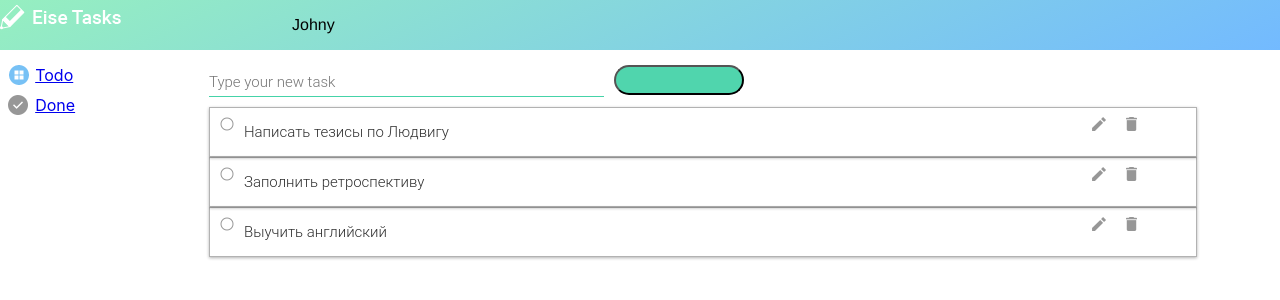
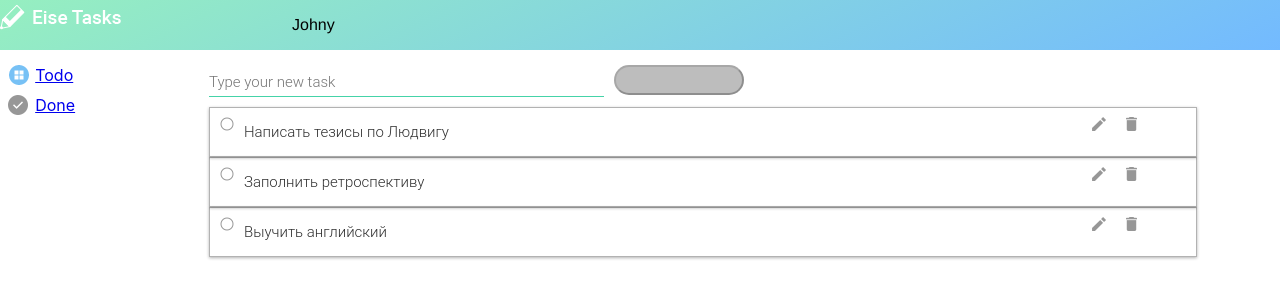
Before and after one commit to Arberesto/front-end-project, a React (Create React App) app in the folder taskmanager/: page / in a window 1280 px wide. Shown: the top 300 px of the page. Built offline with nearby package versions, Linux system fonts and the light colour scheme.

Commit message:
try to change button

```diff
--- a/taskmanager/src/components/Button/Button.js
+++ b/taskmanager/src/components/Button/Button.js
@@ -4,23 +4,37 @@ import './style.css';
 
 export default class Button extends React.Component {
     render() {
-        return(
-            <React.Fragment>
-            <button onClick = {this.props.onClick}
-                    className={`button${this.props.className ? ` ${this.props.className}` : ''}`} value={`${this.props.text ? `${this.props.text}` : ``}`}>
-            </button>
-            </React.Fragment>
+        if (this.props.disabled) {
+            return (
+                <React.Fragment>
+                    <button onClick={this.props.onClick}
+                            className={`button${this.props.className ? ` ${this.props.className}` : ''}`}
+                            disabled={"disabled"} value={`${this.props.text ? `${this.props.text}` : ``}`}>
+                    </button>
+                </React.Fragment>
             );
+        } else {
+            return (
+                <React.Fragment>
+                    <button onClick={this.props.onClick}
+                            className={`button${this.props.className ? ` ${this.props.className}` : ''}`}
+                            value={`${this.props.text ? `${this.props.text}` : ``}`}>
+                    </button>
+                </React.Fragment>
+            );
+        }
     };
 };
 
 Button.propTypes = {
     onClick:PropTypes.func,
     className:PropTypes.string,
+    disabled:PropTypes.bool,
     text:PropTypes.string
 };
 
 Button.defaultProps = {
     className:'',
-    text: ''
+    text: '',
+    disabled: ''
 };
--- a/taskmanager/src/layouts/base/components/form/Form.js
+++ b/taskmanager/src/layouts/base/components/form/Form.js
@@ -9,7 +9,7 @@ export default class Form extends React.Component {
 
     constructor(props) {
         super(props);
-        this.state = {task: '', buttonIs:'form__button_disabled'};
+        this.state = {task: ''};
         this.onChangeTask = this.onChangeTask.bind(this);
         this.onSubmit = this.onSubmit.bind(this);
     }
@@ -18,9 +18,11 @@ export default class Form extends React.Component {
         this.setState({task: event.target.value},
             () => {
             if (this.state.task === '') {
-                this.setState({buttonIs: 'form__button_disabled'});
+                document.getElementsByClassName('form__button')
+                    .item(0).setAttribute('disabled', 'disabled');
             } else {
-                this.setState({buttonIs: ''});
+                document.getElementsByClassName('form__button')
+                    .item(0).removeAttribute('disabled');
             }
         });
     }
@@ -34,6 +36,8 @@ export default class Form extends React.Component {
             "description":  this.state.task
             }, ...this.props.list]);
         this.setState({task: ''});
+        document.getElementsByClassName('form__button')
+            .item(0).setAttribute('disabled', 'disabled');
     }
 
     render() {
@@ -42,7 +46,7 @@ export default class Form extends React.Component {
               <form onSubmit={this.onSubmit} className='form'>
                   <input type="text" className='form__input' value={this.state.task}
                          onChange={this.onChangeTask} placeholder='Type your new task'/>
-                  <FormButton onClick={this.onSubmit} className={`${this.state.buttonIs}`} text='Create'/>
+                  <FormButton onClick={this.onSubmit} disabled={true} text='Create'/>
               </form>
           </React.Fragment>
         );
--- a/taskmanager/src/layouts/base/components/form/components/form__button/Form__Button.js
+++ b/taskmanager/src/layouts/base/components/form/components/form__button/Form__Button.js
@@ -13,7 +13,7 @@ export default class Form__Button extends React.Component {
             <React.Fragment>
                 <label>
                 <Button onClick = {this.props.onClick}
-                        className={`form__button${this.props.className ? ` ${this.props.className}` : ''}`} text = {this.props.text}>
+                        className={`form__button${this.props.className ? ` ${this.props.className}` : ''}`}  disabled={this.props.disabled} text = {this.props.text}>
                 </Button>
                 </label>
             </React.Fragment>
@@ -25,5 +25,6 @@ export default class Form__Button extends React.Component {
 Form__Button.propTypes = {
     onClick:PropTypes.node.isRequired,
     className:PropTypes.string,
+    disabled:PropTypes.bool,
     text:PropTypes.string
 };
```
